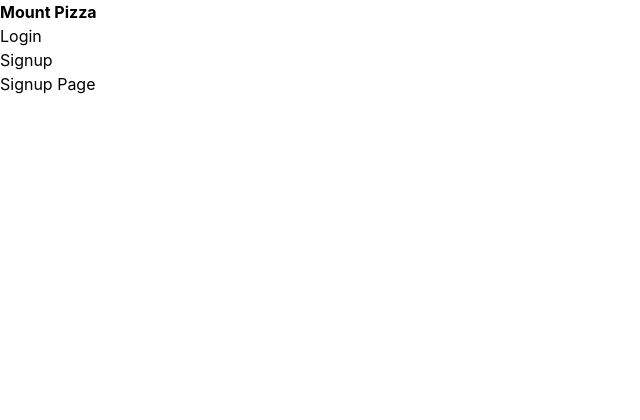
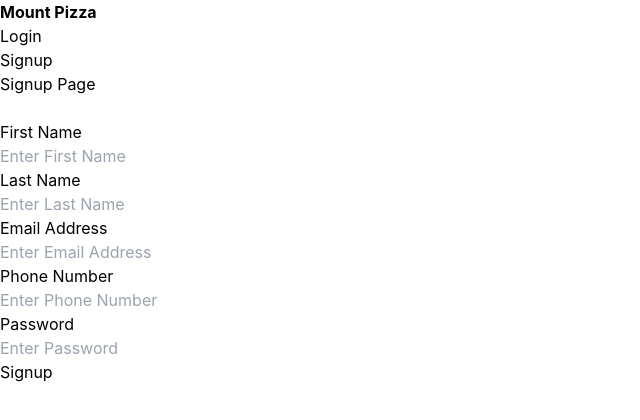
Before and after one commit to k99sharma/OIBSIP, a React (Create React App) app: page /signup in a window 1280 px wide. Shown: the top 420 px of the page, without its empty margins (0-640 px from the left). Built offline with nearby package versions, Linux system fonts and the light colour scheme.

Commit message:
signup and login page is created

```diff
--- a/package.json
+++ b/package.json
@@ -6,6 +6,7 @@
     "@testing-library/jest-dom": "^5.16.3",
     "@testing-library/react": "^12.1.4",
     "@testing-library/user-event": "^13.5.0",
+    "dot-env": "^0.0.1",
     "react": "^17.0.2",
     "react-dom": "^17.0.2",
     "react-router-dom": "^6.2.2",
--- a/src/Routes/Login/Login.js
+++ b/src/Routes/Login/Login.js
@@ -1,6 +1,55 @@
+import { useState } from "react";
+
 export default function Login()
 {
+    const [email, setEmail] = useState();
+    const [password, setPassword] = useState();
+
+    const handleSubmit = (e) => {
+        e.preventDefault();
+        console.log('Submit');
+    }
+
     return(
-        <h1>Login Page</h1>
+        <>
+            <div>
+                <h1>Login Page</h1>
+            </div>
+            <br />
+
+            <form onSubmit={handleSubmit} autoComplete="off">
+                <div>
+                    <label htmlFor="email">
+                        Email Address
+                    </label><br />
+                    <input
+                        id='email'
+                        type='email'
+                        onChange={e => setEmail(e.target.value)}
+                        placeholder="Enter Email Address"
+                        required
+                    />
+                </div>
+
+                <div>
+                    <label htmlFor="password">
+                        Password
+                    </label><br />
+                    <input
+                        id='password'
+                        type='password'
+                        onChange={e => setPassword(e.target.value)}
+                        placeholder="Enter Password"
+                        required
+                    />
+                </div>
+
+                <div>
+                    <button type='submit'>
+                        Login
+                    </button>
+                </div>
+            </form>
+        </>
     );
 }
--- a/src/Routes/Signup/Signup.js
+++ b/src/Routes/Signup/Signup.js
@@ -1,6 +1,101 @@
+import { useState } from "react";
+
 export default function Signup()
 {
+    const [firstName, setFirstName] = useState();
+    const [lastName, setLastName] = useState();
+    const [email, setEmail] = useState();
+    const [phoneNumber, setPhoneNumber] = useState();
+    const [password, setPassword] = useState();
+
+    const handleSubmit = (event) => {
+        event.preventDefault();
+        console.log('Submit')
+    }
+
     return(
-        <h1>Signup Page</h1>
+        <>
+            <div>
+                Signup Page
+            </div><br />
+
+            <form onSubmit = {handleSubmit} autoComplete="off">
+                <div>
+                    <label htmlFor="fname">
+                        First Name
+                    </label><br />
+                    <input
+                        type='text'
+                        id='fname'
+                        placeholder="Enter First Name"
+                        onChange = {e => setFirstName(e.target.value)}
+                        name='fname'
+                        required
+                    />
+                </div>
+
+                <div>
+                    <label htmlFor="lname">
+                        Last Name
+                    </label><br />
+                    <input
+                        type='text'
+                        id='lname'
+                        placeholder="Enter Last Name"
+                        onChange = {e => setLastName(e.target.value)}
+                        name='lname'
+                        required
+                    />
+                </div>
+
+                <div>
+                    <label htmlFor="email">
+                        Email Address
+                    </label><br />
+                    <input
+                        type='email'
+                        id='email'
+                        placeholder="Enter Email Address"
+                        onChange = {e => setEmail(e.target.value)}
+                        name='email'
+                        required
+                    />
+                </div>
+
+                <div>
+                    <label htmlFor="phoneNumber">
+                        Phone Number
+                    </label><br />
+                    <input
+                        type='text'
+                        id='phoneNumber'
+                        placeholder="Enter Phone Number"
+                        onChange = {e => setPhoneNumber(e.target.value)}
+                        name='phoneNumber'
+                        required
+                    />
+                </div>
+
+                <div>
+                    <label htmlFor="password">
+                        Password
+                    </label><br />
+                    <input
+                        type='password'
+                        id='password'
+                        placeholder="Enter Password"
+                        onChange = {e => setPassword(e.target.value)}
+                        name='password'
+                        required
+                    />
+                </div>
+
+                <div>
+                    <button type='submit'>
+                        Signup
+                    </button>
+                </div>
+            </form>
+        </>
     );
 }
```
Also changed, not shown: 1 other file (tests, documents, lock files or other folders).
